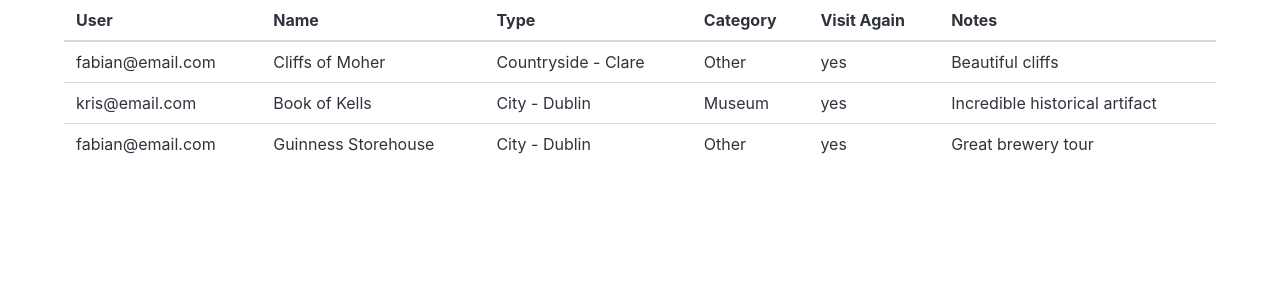
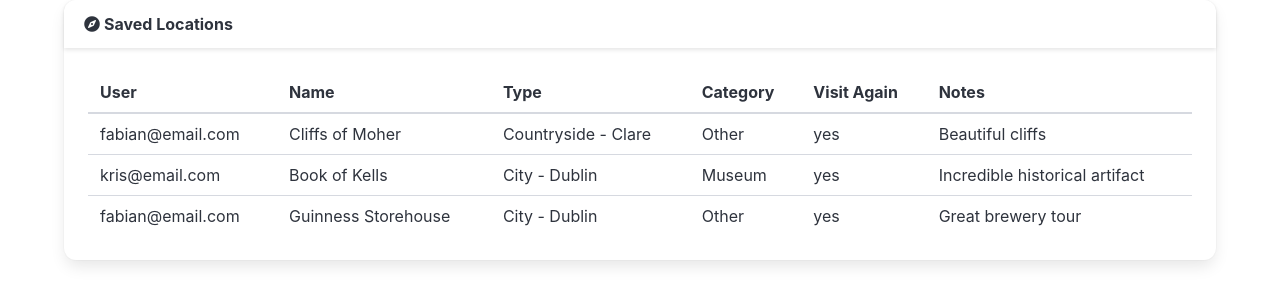
Before and after one commit to OpinionatedHeron/assignment2_placemarkapp, a SvelteKit app in the folder placemark-svelte/: page /report in a window 1280 px wide. Shown: the top 304 px of the page. Built offline with nearby package versions, Linux system fonts and the light colour scheme.

Commit message:
Adjusting display - adding card component

```diff
--- /dev/null
+++ b/placemark-svelte/src/lib/ui/Card.svelte
@@ -0,0 +1,16 @@
+<script lang="ts">
+  let {title = "", children} = $props();
+</script>
+
+<div class="card mb-5">
+  <header class="card-header">
+    <p class="card-header-title">
+      <span class="icon"><i class="fas fa-compass"></i></span><span>{title}</span>
+    </p>
+  </header>
+  <div class="card-content">
+    <div class="content">
+      {@render children()}
+    </div>
+  </div>
+</div>
--- a/placemark-svelte/src/lib/ui/Menu.svelte
+++ b/placemark-svelte/src/lib/ui/Menu.svelte
@@ -14,7 +14,7 @@
       <div class="navbar-end">
         <a class="navbar-item" href="/location"> Locations </a>
         <a class="navbar-item" href="/report"> Report </a>
-        <a class="navbar-item" href="/logout"> Logout </a>
+        <a class="navbar-item" href="/logout"> Logout [{loggedInUser.email}]</a>
       </div>
       <div></div>
     </div>
--- a/placemark-svelte/src/routes/location/+page.svelte
+++ b/placemark-svelte/src/routes/location/+page.svelte
@@ -1,8 +1,11 @@
 <script lang="ts">
   import { subTitle } from "$lib/runes.svelte";
+  import Card from "$lib/ui/Card.svelte";
   import LocationForm from "./LocationForm.svelte";
 
   subTitle.text = "Add Locations";
 </script>
 
+<Card title="Please Add Location">
 <LocationForm />
+</Card>
--- a/placemark-svelte/src/routes/report/+page.svelte
+++ b/placemark-svelte/src/routes/report/+page.svelte
@@ -1,5 +1,11 @@
 <script lang="ts">
+  import { subTitle } from "$lib/runes.svelte";
+  import Card from "$lib/ui/Card.svelte";
   import LocationList from "$lib/ui/LocationList.svelte";
+
+  subTitle.text = "Saved Locations";
 </script>
 
-<LocationList />
+<Card title="Saved Locations">
+  <LocationList />
+</Card>
```
